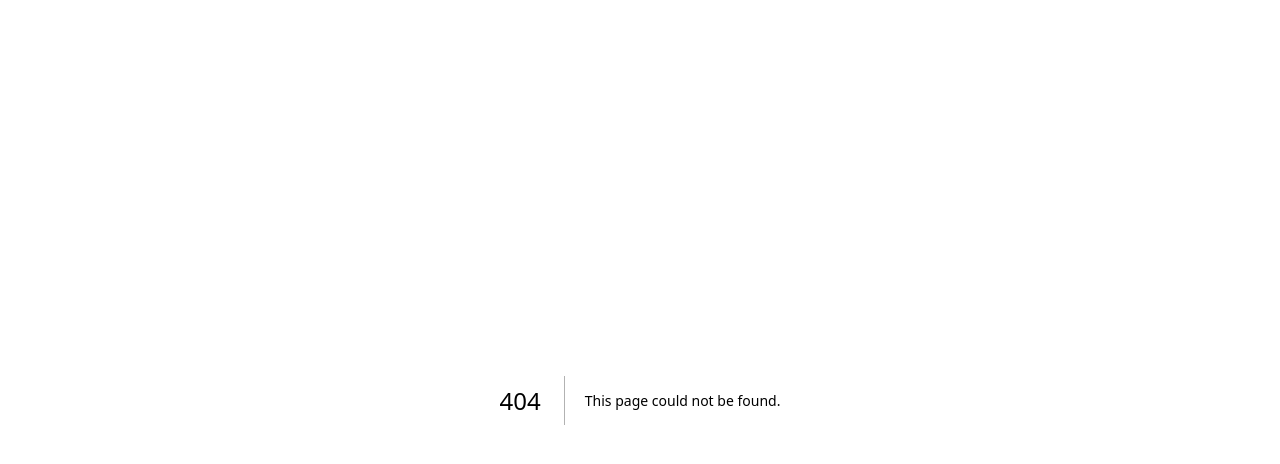
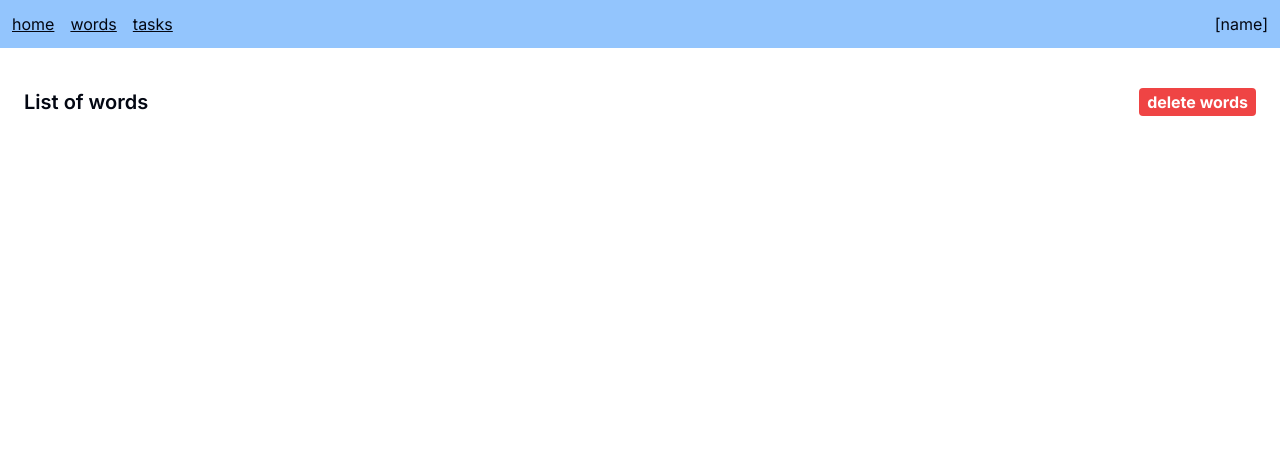
Before and after one commit to dogfrogfog/language-learning, a Next.js app: page /words in a window 1280 px wide. Before the commit this address had no page. Shown: the top 464 px of the page. Built offline with nearby package versions, Linux system fonts and the light colour scheme.

Commit message:
add header, add DataContext

```diff
--- a/src/app/PasteArea.tsx
+++ b/src/app/PasteArea.tsx
@@ -1,17 +1,30 @@
 "use client";
+
+import { useContext } from "react";
 import { toast } from "sonner";
-import { localStorageKey } from "./constants";
+import { DataContext } from "@/components/DataContext";
 
 export default function PasteArea() {
+  const { words, addNewWord } = useContext(DataContext);
+
   const pasteFromClipboard = async () => {
     const clipboardData = await navigator.clipboard
       .readText()
-      .then((text) => text);
-    const currentSavedData = JSON.parse(
-      localStorage.getItem(localStorageKey) || "{}"
-    );
-    const currentWords: string[] = currentSavedData?.words || [];
-    const isWordAlreadySaved = currentWords.find((w) => w === clipboardData);
+      .then((text) => text.toLowerCase().trim());
+
+    if (!clipboardData) {
+      toast("Copy word first");
+
+      return;
+    }
+
+    if (!clipboardData.match(/^[A-Za-z]+$/g)) {
+      toast("Only no-space english words allowed 🚫");
+
+      return;
+    }
+
+    const isWordAlreadySaved = words.find((w) => w === clipboardData);
 
     if (isWordAlreadySaved) {
       toast("Word is already saved 🚫");
@@ -19,25 +32,8 @@ export default function PasteArea() {
       return;
     }
 
-    if (!clipboardData) {
-      toast("Copy word first");
+    addNewWord(clipboardData);
 
-      return;
-    }
-
-    console.log(!clipboardData.match(/[A-Za-z]/));
-
-    if (!clipboardData.match(/^[A-Za-z]+$/g)) {
-      toast("Only no-space english words allowed 🚫");
-
-      return;
-    }
-
-    const newSavedData = {
-      words: currentWords.concat(clipboardData.toLowerCase()),
-    };
-
-    localStorage.setItem(localStorageKey, JSON.stringify(newSavedData));
     toast("Word is saved ✅");
   };
 
--- a/src/app/layout.tsx
+++ b/src/app/layout.tsx
@@ -1,6 +1,8 @@
 import type { Metadata } from "next";
 import { Inter } from "next/font/google";
 import { Toaster } from "@/components/ui/sonner";
+import Header from "@/components/Header";
+import { DataContextProvider } from "@/components/DataContext";
 import "./globals.css";
 
 const inter = Inter({ subsets: ["latin"] });
@@ -18,7 +20,13 @@ export default function RootLayout({
   return (
     <html lang="en">
       <body className={inter.className}>
-        {children} <Toaster />
+        <DataContextProvider>
+          <div className="relative">
+            <Header />
+            {children}
+          </div>
+        </DataContextProvider>
+        <Toaster />
       </body>
     </html>
   );
--- a/src/app/list/WordsList.tsx
+++ /dev/null
@@ -1,61 +0,0 @@
-"use client";
-import { useRouter } from "next/navigation";
-
-import { localStorageKey } from "@/app/constants";
-import { useEffect, useState } from "react";
-import PasteArea from "../PasteArea";
-import Link from "next/link";
-
-export default function WordsList() {
-  const [words, setWords] = useState<string[]>([]);
-  const router = useRouter();
-
-  const handleClearClick = () => {
-    localStorage.setItem(localStorageKey, "{}");
-
-    setWords([]);
-    router.refresh();
-  };
-
-  useEffect(() => {
-    const lsData = localStorage?.getItem(localStorageKey) || "{}";
-    const words: string[] = JSON.parse(lsData)?.words || [];
-
-    setWords(words);
-  }, []);
-
-  return (
-    <div className="flex flex-col gap-12">
-      <div className="flex justify-end gap-3">
-        {/* <PasteArea /> */}
-        <button
-          className="bg-red-200 rounded-xl p-3"
-          onClick={handleClearClick}
-        >
-          clear words
-        </button>
-      </div>
-      <div className="space-y-6">
-        {words.map((w) => (
-          <div
-            className="text-center text-xl border-2 p-3 border-black rounded-xl"
-            key={w}
-          >
-            {w}
-          </div>
-        ))}
-      </div>
-
-      {words.length > 0 && (
-        <div className="p-10 flex justify-center">
-          <Link
-            href="/task"
-            className="px-5 py-2 text-xl bg-yellow-400 rounded-md"
-          >
-            Start exercise with saved words
-          </Link>
-        </div>
-      )}
-    </div>
-  );
-}
--- a/src/app/list/page.tsx
+++ /dev/null
@@ -1,19 +0,0 @@
-import Link from "next/link";
-import WordsList from "./WordsList";
-
-export default function Page() {
-  return (
-    <main className="space-y-12 min-h-screen p-3 flex flex-col justify-between">
-      <div>
-        <div className="flex justify-around w-full text-center text-xl p-6">
-          <Link href="/" className="bg-slate-700 text-white">
-            {"<"} Back
-          </Link>
-          List of words
-        </div>
-
-        <WordsList />
-      </div>
-    </main>
-  );
-}
--- a/src/app/page.tsx
+++ b/src/app/page.tsx
@@ -4,7 +4,7 @@ import PasteArea from "./PasteArea";
 export default function Page() {
   return (
     <main className="min-h-screen p-3 flex items-center justify-center gap-6">
-      <Link href="/list" className="w-full">
+      <Link href="/words" className="w-full">
         <div className="text-center text-xl p-6 bg-slate-200 rounded-xl">
           Go to list of saved words
         </div>
--- /dev/null
+++ b/src/app/tasks/page.tsx
@@ -0,0 +1,18 @@
+import Link from "next/link";
+import PageTitle from "@/components/PageTitle";
+
+export default function Page() {
+  return (
+    <div className="p-6">
+      <PageTitle className="my-4" title="Available tasks" />
+      <div className="mt-8 space-y-4">
+        <Link href="/tasks/guess-the-word" className="block underline text-lg">
+          Guess the word
+        </Link>
+        <Link href="/tasks/find-a-mistake" className="block underline text-lg">
+          Find a mistake
+        </Link>
+      </div>
+    </div>
+  );
+}
--- /dev/null
+++ b/src/app/words/page.tsx
@@ -0,0 +1,31 @@
+"use client";
+
+import { useContext } from "react";
+import { DataContext } from "@/components/DataContext";
+
+import PageTitle from "@/components/PageTitle";
+
+export default function Page() {
+  const { words, clearWords } = useContext(DataContext);
+
+  return (
+    <div className="p-6">
+      <div className="flex justify-between my-4">
+        <PageTitle title="List of words" />
+        <button
+          className="bg-red-500 px-2 rounded font-bold text-white"
+          onClick={() => clearWords()}
+        >
+          delete words
+        </button>
+      </div>
+      <div className="mt-8 space-y-4">
+        {words.map((v) => (
+          <p key={v} className="text-lg">
+            {v}
+          </p>
+        ))}
+      </div>
+    </div>
+  );
+}
--- /dev/null
+++ b/src/components/DataContext.tsx
@@ -0,0 +1,49 @@
+"use client";
+
+import { createContext, useEffect, useState } from "react";
+import { localStorageKey } from "@/app/constants";
+
+export const DataContext = createContext<{
+  words: string[];
+  clearWords: () => void;
+  addNewWord: (newWord: string) => void;
+}>({
+  words: [],
+  clearWords: () => {},
+  addNewWord: () => {},
+});
+
+export function DataContextProvider({
+  children,
+}: {
+  children: React.ReactNode;
+}) {
+  const [words, setWords] = useState<string[]>([]);
+
+  useEffect(() => {
+    const lsData = localStorage?.getItem(localStorageKey) || "{}";
+    const words: string[] = JSON.parse(lsData)?.words || [];
+
+    setWords(words);
+  }, []);
+
+  const clearWords = () => {
+    localStorage.setItem(localStorageKey, "{}");
+
+    setWords([]);
+  };
+
+  const addNewWord = (newWord: string) => {
+    const newWords = words.concat([newWord]);
+
+    localStorage.setItem(localStorageKey, JSON.stringify({ words: newWords }));
+
+    setWords(newWords);
+  };
+
+  return (
+    <DataContext.Provider value={{ words, clearWords, addNewWord }}>
+      {children}
+    </DataContext.Provider>
+  );
+}
--- /dev/null
+++ b/src/components/Header.tsx
@@ -0,0 +1,20 @@
+import Link from "next/link";
+
+export default function Header() {
+  return (
+    <header className="sticky top-0 p-3 bg-blue-300 flex justify-between">
+      <div className="flex gap-4">
+        <Link href="/" className="underline">
+          home
+        </Link>
+        <Link href="/words" className="underline">
+          words
+        </Link>
+        <Link href="/tasks" className="underline">
+          tasks
+        </Link>
+      </div>
+      <span>{"[name]"}</span>
+    </header>
+  );
+}
--- /dev/null
+++ b/src/components/PageTitle.tsx
@@ -0,0 +1,11 @@
+import { cn } from "@/lib/utils";
+
+export default function PageTitle({
+  title,
+  className,
+}: {
+  title: string;
+  className?: string;
+}) {
+  return <h1 className={cn("text-xl font-semibold", className)}>{title}</h1>;
+}
```
